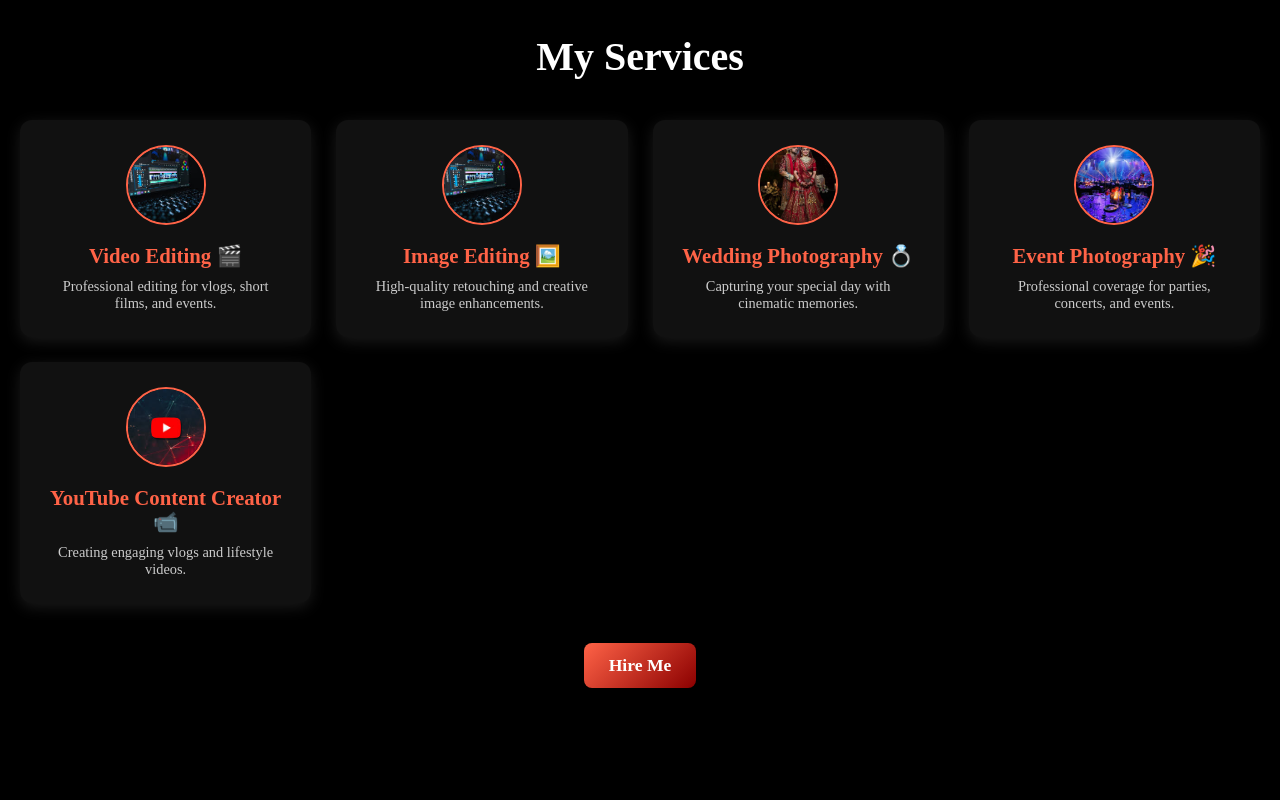
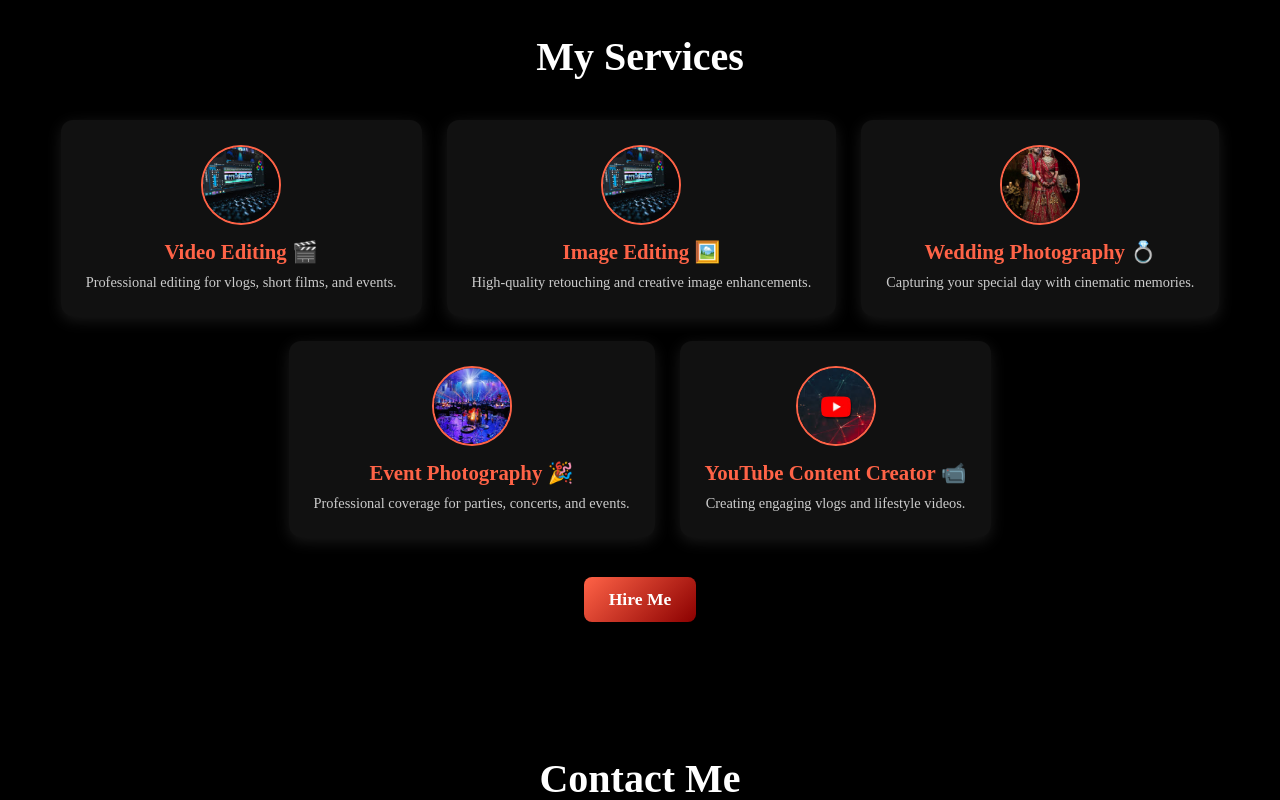
Before and after one commit to AkhtarShaikh-7/Dev, a React (Vite) app: page / in a window 1280 px wide. Shown: the part 1640-2440 px from the top of the page. Built offline with nearby package versions, Linux system fonts and the light colour scheme.

Commit message:
Update Services.css

```diff
--- a/src/styles/Services.css
+++ b/src/styles/Services.css
@@ -5,7 +5,8 @@
   padding: 60px 20px; /* Better spacing */
   width: 100%;
   position: relative;
-  height: 100vh;
+/*   height: 100vh; */
+  height:auto;
   z-index: 2;
 }
 
@@ -20,6 +21,10 @@
   display: grid;
   grid-template-columns: repeat(auto-fit, minmax(250px, 1fr));
   gap: 25px;
+  display: flex;
+  justify-content: center;
+  align-items: center;
+  flex-wrap: wrap;
 }
 
 .service-card {
@@ -28,6 +33,10 @@
   padding: 25px;
   box-shadow: 0 4px 15px rgba(255, 255, 255, 0.1);
   transition: transform 0.3s, background 0.3s;
+  display: flex;
+  justify-content: center;
+  align-items: center;
+  flex-direction: column;
 }
 
 .service-card:hover {
```
